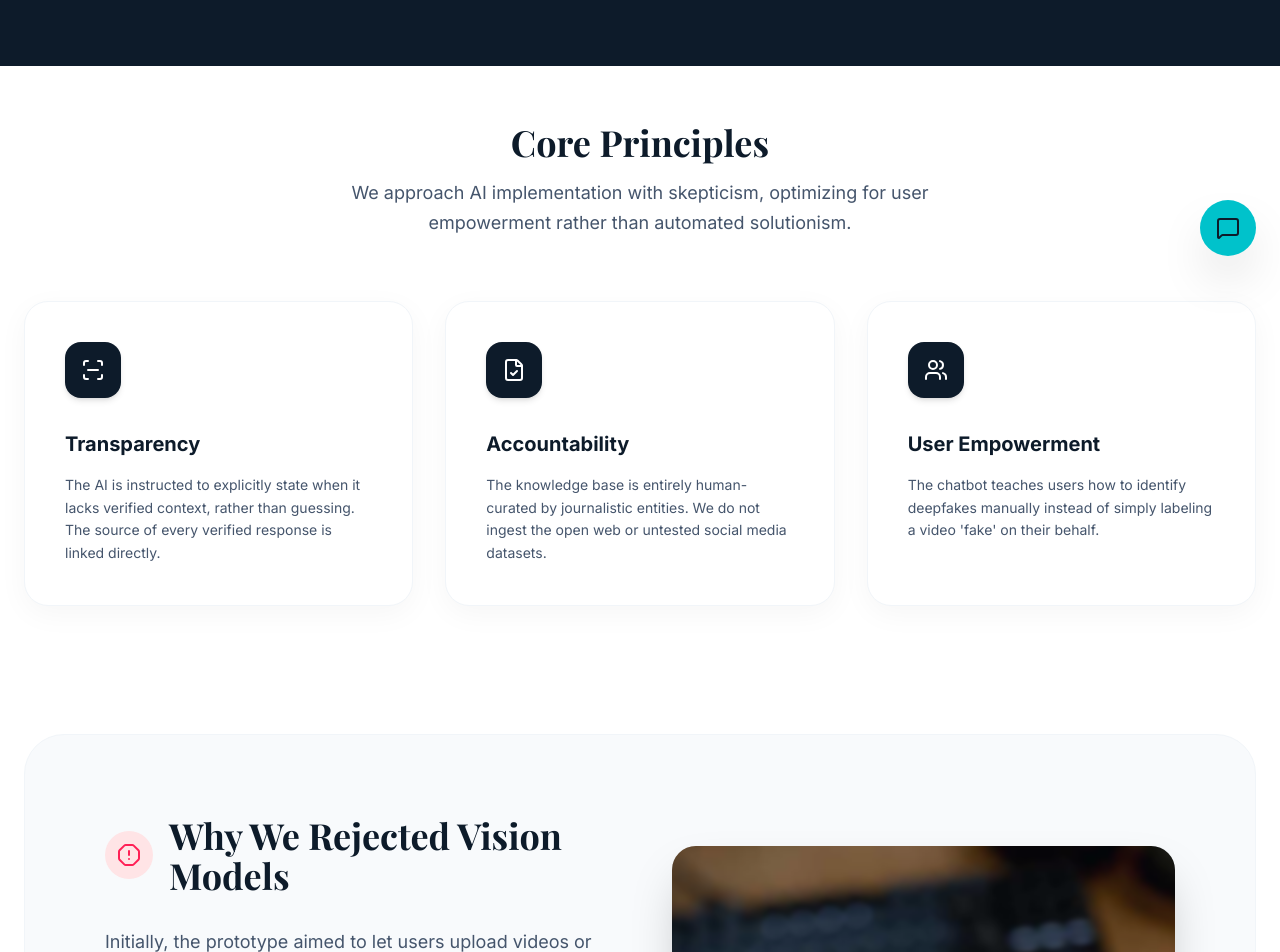
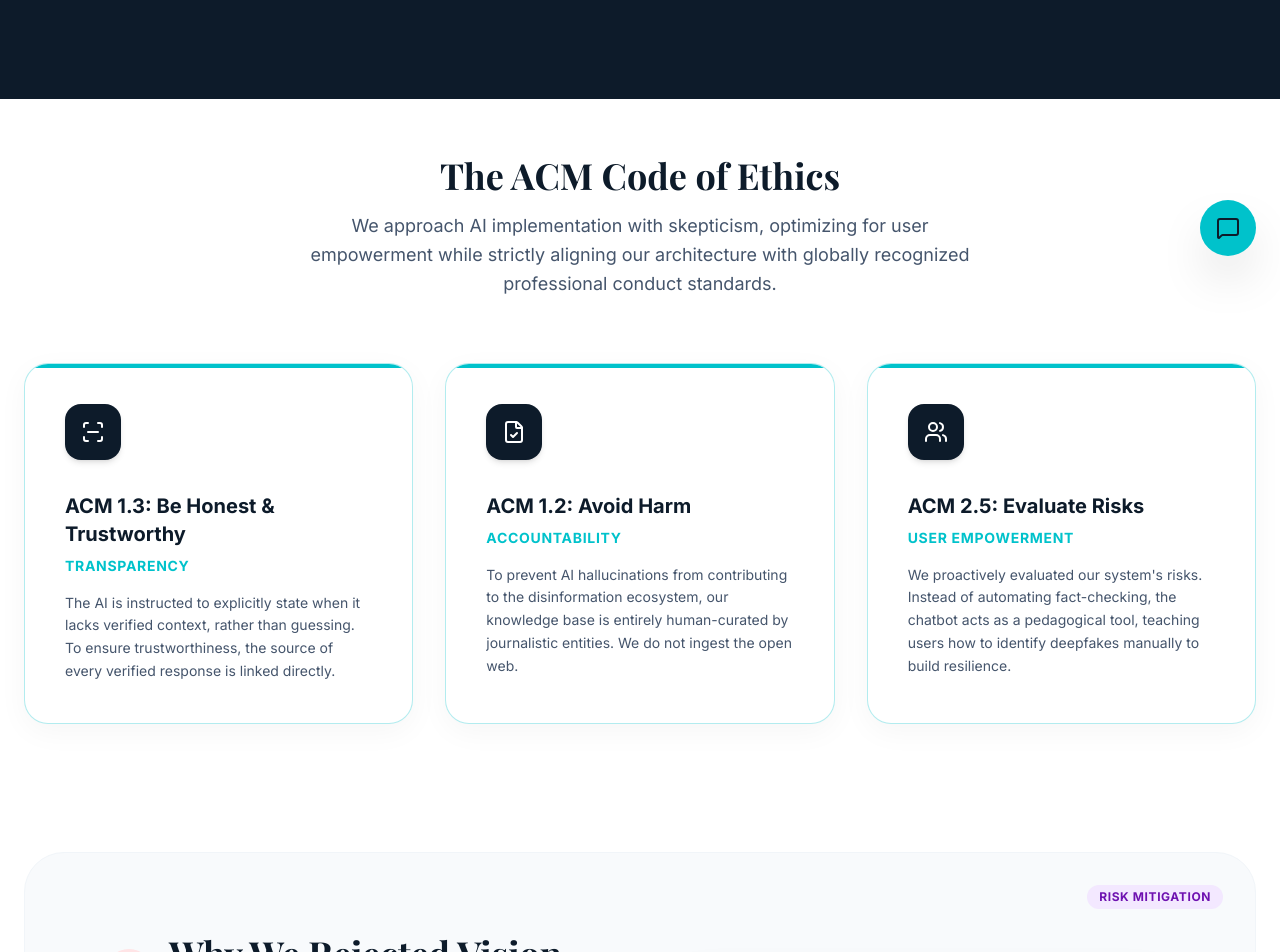
Before and after one commit to Seth-Ecuacion/TruthLens, a Next.js app: page /ethics in a window 1280 px wide. Shown: the part 520-1472 px from the top of the page. Built offline with nearby package versions, Linux system fonts and the light colour scheme; a web font is replaced by a local one.

Commit message:
Added sources to the main page, ethics page, and issues page

```diff
--- a/app/ethics/page.tsx
+++ b/app/ethics/page.tsx
@@ -18,54 +18,58 @@
               The Principles Behind TruthLens
             </h1>
             <p className="text-lg md:text-xl text-slate-300 max-w-2xl mx-auto leading-relaxed font-sans">
-              Designing anti-misinformation tools requires a careful balance between utility and harm mitigation.
+              Designing anti-misinformation tools requires a careful balance between utility and harm mitigation, guided strictly by the Association for Computing Machinery (ACM) Code of Ethics.
             </p>
           </FadeIn>
         </div>
       </section>
 
-      {/* CORE PRINCIPLES SECTION */}
+      {/* CORE PRINCIPLES SECTION (Merged with ACM Code of Ethics) */}
       <section className="max-w-7xl mx-auto px-6 -mt-10 relative z-10">
         <FadeIn delay={0.1} className="text-center mb-16 pt-24">
-          <h2 className="text-3xl md:text-4xl font-serif text-[#0D1B2A] font-bold mb-4">Core Principles</h2>
+          <h2 className="text-3xl md:text-4xl font-serif text-[#0D1B2A] font-bold mb-4">The ACM Code of Ethics</h2>
           <p className="text-slate-600 max-w-2xl mx-auto text-lg leading-relaxed">
-            We approach AI implementation with skepticism, optimizing for user empowerment rather than automated solutionism.
+            We approach AI implementation with skepticism, optimizing for user empowerment while strictly aligning our architecture with globally recognized professional conduct standards.
           </p>
         </FadeIn>
 
         <div className="grid grid-cols-1 md:grid-cols-3 gap-8">
-          {/* Principle 1 */}
-          <FadeIn delay={0.2} className="bg-white rounded-3xl p-8 lg:p-10 border border-slate-100 shadow-[0_8px_30px_rgb(0,0,0,0.04)] hover:shadow-[0_8px_30px_rgb(0,0,0,0.08)] hover:-translate-y-1 transition-all duration-300">
+          {/* Principle 1: ACM 1.3 */}
+          <FadeIn delay={0.2} className="bg-white rounded-3xl p-8 lg:p-10 border border-[#00C2CB]/30 shadow-[0_8px_30px_rgb(0,0,0,0.04)] hover:shadow-[0_8px_30px_rgb(0,0,0,0.08)] hover:-translate-y-1 transition-all duration-300 relative overflow-hidden">
+            <div className="absolute top-0 left-0 w-full h-1 bg-[#00C2CB]"></div>
             <div className="w-14 h-14 rounded-2xl bg-[#0D1B2A] flex items-center justify-center text-white mb-8 shadow-md">
-              {/* FIX: Swapped EyeOff for ScanLine */}
               <ScanLine size={24} />
             </div>
-            <h3 className="text-xl font-bold text-[#0D1B2A] mb-4">Transparency</h3>
-            {/* FIX: Softened the hallucination claim */}
+            <h3 className="text-xl font-bold text-[#0D1B2A] mb-2">ACM 1.3: Be Honest & Trustworthy</h3>
+            <span className="block text-[#00C2CB] font-bold text-sm mb-4 uppercase tracking-wider">Transparency</span>
             <p className="text-slate-600 text-sm leading-relaxed">
-              The AI is instructed to explicitly state when it lacks verified context, rather than guessing. The source of every verified response is linked directly.
+              The AI is instructed to explicitly state when it lacks verified context, rather than guessing. To ensure trustworthiness, the source of every verified response is linked directly.
             </p>
           </FadeIn>
 
-          {/* Principle 2 */}
-          <FadeIn delay={0.3} className="bg-white rounded-3xl p-8 lg:p-10 border border-slate-100 shadow-[0_8px_30px_rgb(0,0,0,0.04)] hover:shadow-[0_8px_30px_rgb(0,0,0,0.08)] hover:-translate-y-1 transition-all duration-300">
+          {/* Principle 2: ACM 1.2 */}
+          <FadeIn delay={0.3} className="bg-white rounded-3xl p-8 lg:p-10 border border-[#00C2CB]/30 shadow-[0_8px_30px_rgb(0,0,0,0.04)] hover:shadow-[0_8px_30px_rgb(0,0,0,0.08)] hover:-translate-y-1 transition-all duration-300 relative overflow-hidden">
+             <div className="absolute top-0 left-0 w-full h-1 bg-[#00C2CB]"></div>
             <div className="w-14 h-14 rounded-2xl bg-[#0D1B2A] flex items-center justify-center text-white mb-8 shadow-md">
               <FileCheck size={24} />
             </div>
-            <h3 className="text-xl font-bold text-[#0D1B2A] mb-4">Accountability</h3>
+            <h3 className="text-xl font-bold text-[#0D1B2A] mb-2">ACM 1.2: Avoid Harm</h3>
+            <span className="block text-[#00C2CB] font-bold text-sm mb-4 uppercase tracking-wider">Accountability</span>
             <p className="text-slate-600 text-sm leading-relaxed">
-              The knowledge base is entirely human-curated by journalistic entities. We do not ingest the open web or untested social media datasets.
+              To prevent AI hallucinations from contributing to the disinformation ecosystem, our knowledge base is entirely human-curated by journalistic entities. We do not ingest the open web.
             </p>
           </FadeIn>
 
-          {/* Principle 3 */}
-          <FadeIn delay={0.4} className="bg-white rounded-3xl p-8 lg:p-10 border border-slate-100 shadow-[0_8px_30px_rgb(0,0,0,0.04)] hover:shadow-[0_8px_30px_rgb(0,0,0,0.08)] hover:-translate-y-1 transition-all duration-300">
+          {/* Principle 3: ACM 2.5 */}
+          <FadeIn delay={0.4} className="bg-white rounded-3xl p-8 lg:p-10 border border-[#00C2CB]/30 shadow-[0_8px_30px_rgb(0,0,0,0.04)] hover:shadow-[0_8px_30px_rgb(0,0,0,0.08)] hover:-translate-y-1 transition-all duration-300 relative overflow-hidden">
+             <div className="absolute top-0 left-0 w-full h-1 bg-[#00C2CB]"></div>
             <div className="w-14 h-14 rounded-2xl bg-[#0D1B2A] flex items-center justify-center text-white mb-8 shadow-md">
               <Users size={24} />
             </div>
-            <h3 className="text-xl font-bold text-[#0D1B2A] mb-4">User Empowerment</h3>
+            <h3 className="text-xl font-bold text-[#0D1B2A] mb-2">ACM 2.5: Evaluate Risks</h3>
+            <span className="block text-[#00C2CB] font-bold text-sm mb-4 uppercase tracking-wider">User Empowerment</span>
             <p className="text-slate-600 text-sm leading-relaxed">
-              The chatbot teaches users how to identify deepfakes manually instead of simply labeling a video 'fake' on their behalf.
+              We proactively evaluated our system's risks. Instead of automating fact-checking, the chatbot acts as a pedagogical tool, teaching users how to identify deepfakes manually to build resilience.
             </p>
           </FadeIn>
         </div>
@@ -73,7 +77,10 @@
 
       {/* REJECTED VISION MODELS SECTION */}
       <section className="max-w-7xl mx-auto px-6 mt-32">
-        <FadeIn delay={0.2} className="bg-slate-50 rounded-[40px] p-8 md:p-16 lg:p-20 border border-slate-100">
+        <FadeIn delay={0.2} className="bg-slate-50 rounded-[40px] p-8 md:p-16 lg:p-20 border border-slate-100 relative">
+          <div className="absolute top-8 right-8 bg-purple-100 text-purple-800 text-xs font-bold px-3 py-1 rounded-full uppercase tracking-wider">
+            Risk Mitigation
+          </div>
           <div className="grid grid-cols-1 lg:grid-cols-2 gap-16 items-center">
 
             {/* Left Content */}
@@ -113,7 +120,6 @@
 
             {/* Right Image/Mockup */}
             <div className="relative rounded-3xl overflow-hidden aspect-square md:aspect-[4/3] lg:aspect-square bg-slate-200 shadow-2xl">
-              {/* FIX: Local image path to avoid hotlinking */}
               <img
                 src="/social-feed.jpg"
                 alt="Smartphone showing social media feed"
@@ -121,7 +127,6 @@
               />
               <div className="absolute inset-0 bg-[#0D1B2A]/20"></div>
 
-              {/* FIX: Safer explicit centering for the overlay card */}
               <div className="absolute top-1/2 left-1/2 -translate-x-1/2 -translate-y-1/2 w-[85%] sm:w-2/3 bg-white/95 backdrop-blur-md rounded-2xl p-8 text-center shadow-2xl border border-white">
                 <AlertOctagon size={36} className="text-rose-500 mx-auto mb-4" />
                 <h4 className="font-bold text-[#0D1B2A] text-xl mb-3">Upload Disabled</h4>
@@ -153,9 +158,8 @@
                 The "Liar's Dividend"
               </h2>
 
-              {/* FIX: "phenomena" -> "phenomenon" */}
               <p className="text-slate-300 text-lg md:text-xl leading-relaxed mb-10 font-light">
-                Coined by legal scholars Danielle Citron and Robert Chesney, the Liar's Dividend describes the phenomenon where the mere existence of deepfakes allows politicians to dismiss real, damaging evidence as "AI-generated."
+                Coined by legal scholars Danielle Citron and Robert Chesney, the Liar's Dividend describes the phenomenon where the mere existence of deepfakes allows politicians to dismiss real, damaging evidence as "AI-generated" <span className="font-bold text-[#00C2CB]">(Citron & Chesney, 2019)</span>.
               </p>
 
               <div className="border-l-4 border-[#00C2CB] pl-6 md:pl-8 py-2 bg-white/5 rounded-r-2xl p-6 backdrop-blur-sm">
```
Also changed, not shown: app/issue/page.tsx (+38 -10 lines), app/page.tsx (+34 -24 lines).
